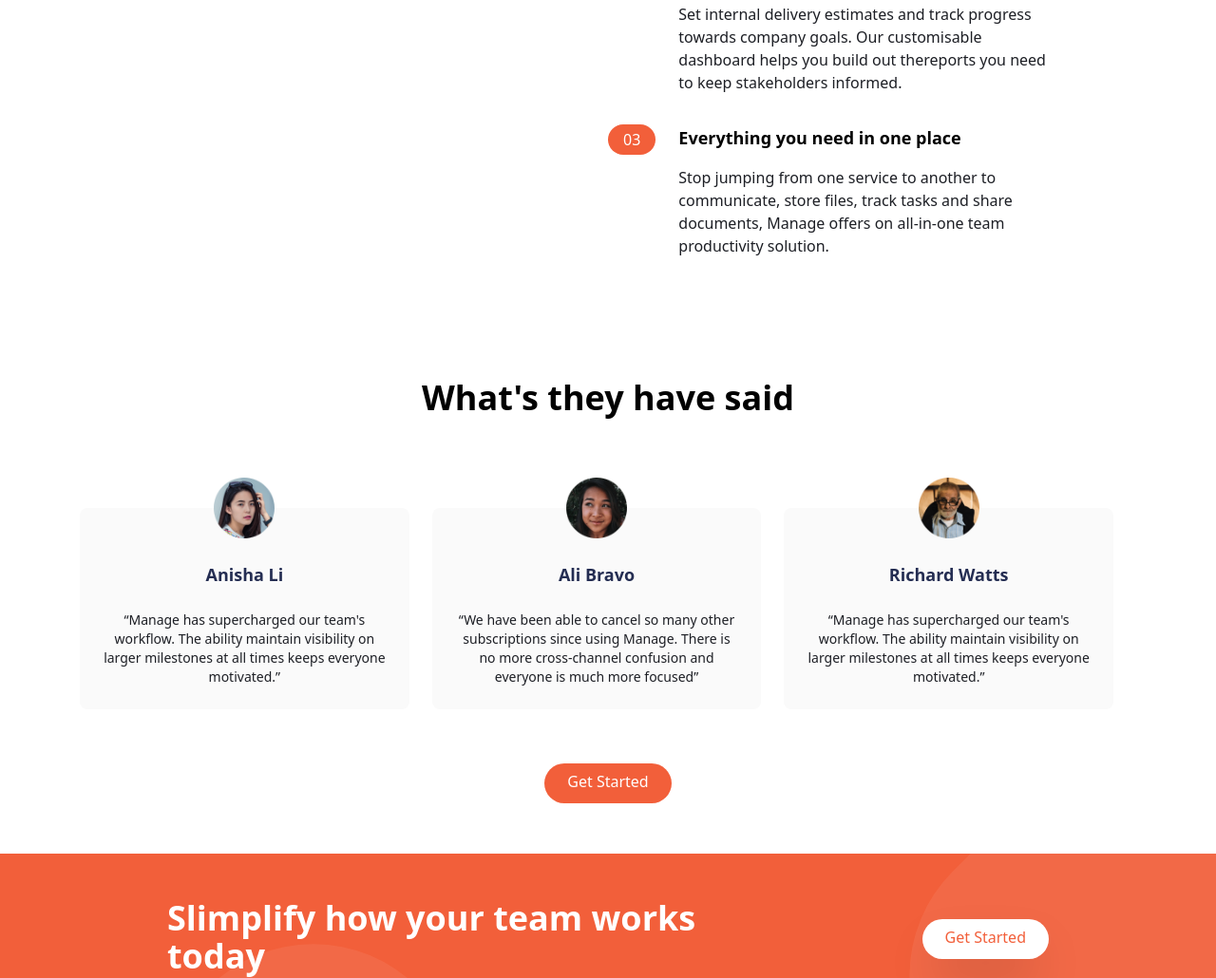
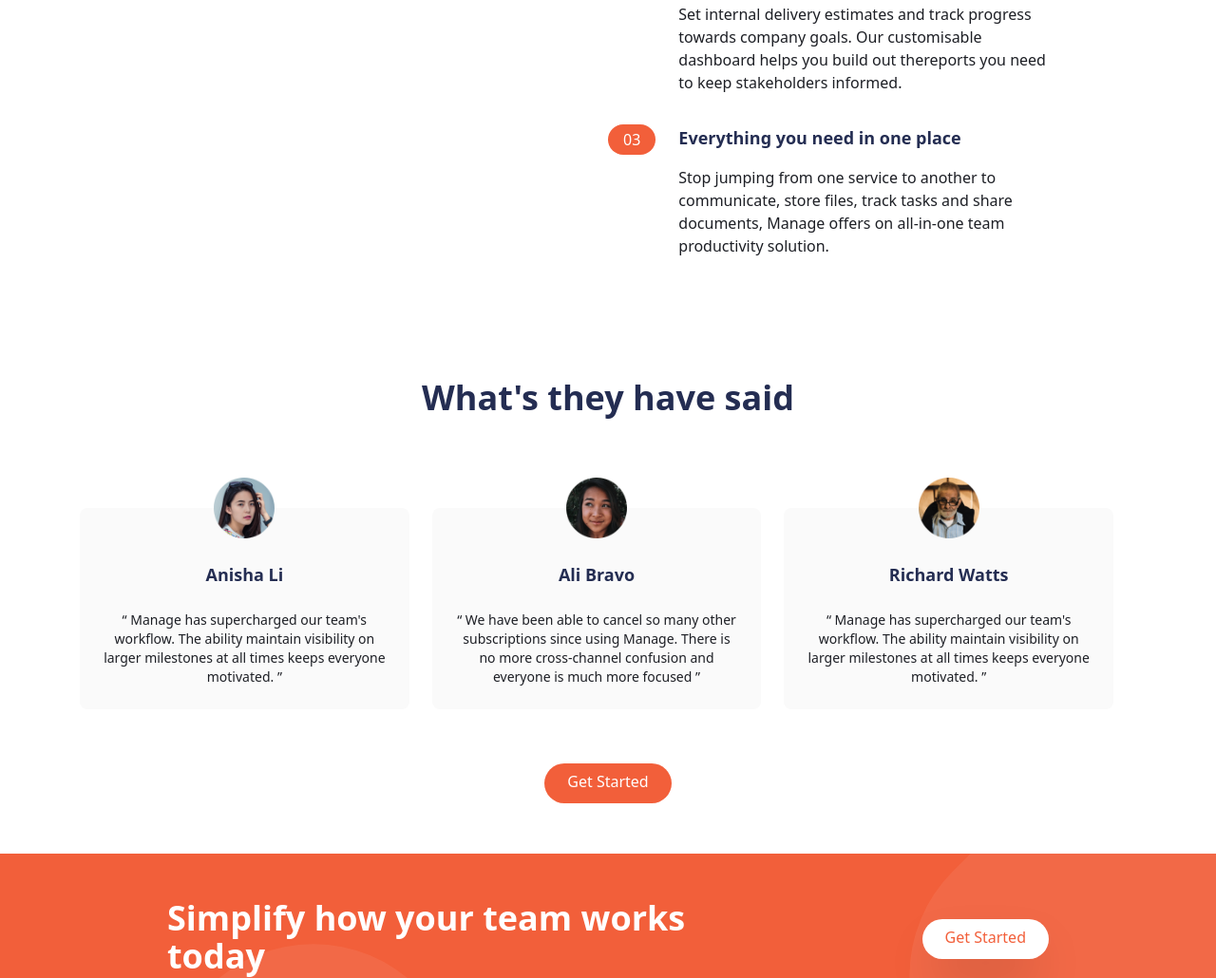
Before and after one commit to Sleekpenny/landing-page-for-manage-clone-, a website: page index.html in a window 1280 px wide. Shown: the part 869-1899 px from the top of the page at 95% size. Drawn offline with Linux system fonts and the light colour scheme.

Commit message:
changed the semantic tags

```diff
--- a/index.html
+++ b/index.html
@@ -30,8 +30,9 @@
                 <a href="#" class="hover:text-darkGrayishBlue">Community</a>
               </div>
               <!-- Button -->
-              <a href="#" class="hidden p-3 px-6 pt-2 text-white bg-brightRed rounded-full baseline hover:bg-brightRedLight md:block">Get Started</a>
-
+              <button>
+                <a href="#" class="hidden p-3 px-6 pt-2 text-white bg-brightRed rounded-full baseline hover:bg-brightRedLight md:block">Get Started</a>
+              </button>
               <!-- Hamburger Icon -->
               <button id="menu_btn" class="block hamburger md:hidden focus:outline-none">
                 <span class="hamburger-top"></span>
@@ -62,9 +63,9 @@
                 Bring everyone together to build better products
               </h1>
               <p class="max-w-sm text-center text-darkGrayishBlue md:text-left">Manage makes it simple for software teams to plan day-to-day tasks while keeping the larger team goals in view.</p>
-              <div class="flex justify-center md:justify-start">
+              <button class="flex justify-center md:justify-start">
                 <a href="#" class=" p-3 px-6 pt-2 text-white bg-brightRed rounded-full baseline hover:bg-brightRedLight ">Get Started</a>
-              </div>
+              </button>
           </div>
           <!-- Image -->
           <div>
@@ -120,7 +121,7 @@
                 <div class="px-4 py-2 text-white rounded-full md:py-1 bg-brightRed">
                   02
                 </div>
-                <h3 class="text-base font-bold md:mb-4 md:hidden">
+                <h3 class="text-base font-bold text-darkBlue md:mb-4 md:hidden">
                   Advanced built-in reports.
                 </h3>
               </div>
@@ -143,13 +144,13 @@
                 <div class="px-4 py-2 text-white rounded-full md:py-1 bg-brightRed">
                   03
                 </div>
-                <h3 class="text-base font-bold md:mb-4 md:hidden">
+                <h3 class="text-base font-bold text-darkBlue md:mb-4 md:hidden">
                   Everything you need in one place
                 </h3>
               </div>
           </div>
           <div>
-            <h3 class="hidden mb-4 text-lg font-bold md:block">
+            <h3 class="hidden mb-4 text-lg text-darkBlue font-bold md:block">
               Everything you need in one place
             </h3>
             <p class="text-darkGrayishBlue">
@@ -166,7 +167,7 @@
         <!-- container to heading and testimonial blocks -->
         <div class="max-w-6xl px-5 mx-auto mt-32 text-center">
           <!-- heading -->
-            <h2 class="text-4xl font-bold text-center">
+            <h2 class="text-4xl font-bold text-center text-darkBlue">
               What's they have said
             </h2>
 
@@ -174,39 +175,39 @@
             <div class="carousel flex flex-col mt-24 md:flex-row md:space-x-6">
 
               <!-- testimonial 1 -->
-              <div class="hidden carousel_item flex-col items-center p-6 space-y-6 rounded-lg bg-veryLightGray md:w-1/3">
+              <article class="hidden carousel_item flex-col items-center p-6 space-y-6 rounded-lg bg-veryLightGray md:w-1/3 md:flex">
                 <img src="./images/avatar-anisha.png" class="w-16 -mt-14" alt="anisha">
                 <h3 class="text-lg font-bold text-darkBlue">Anisha Li</h3>
-                <p class="text-sm text-darkGrayishBlue">
-                  “Manage has supercharged our team's workflow. The ability maintain visibility on larger milestones at all times keeps
-                  everyone motivated.”
-                </p>
-              </div>
+                <q class="text-sm text-darkGrayishBlue">
+                    Manage has supercharged our team's workflow. The ability maintain visibility on larger milestones at all times keeps
+                  everyone motivated.
+                </q>
+              </article>
 
               <!-- testimonial 2 -->
-              <div class=" hidden carousel_item flex-col items-center p-6 space-y-6 rounded-lg bg-veryLightGray md:w-1/3 md:flex">
+              <article class=" hidden carousel_item flex-col items-center p-6 space-y-6 rounded-lg bg-veryLightGray md:w-1/3 md:flex">
                 <img src="./images/avatar-ali.png" class="w-16 -mt-14" alt="anisha">
                 <h3 class="text-lg font-bold text-darkBlue">Ali Bravo</h3>
-                <p class="text-sm text-darkGrayishBlue">
-                  “We have been able to cancel so many other subscriptions since using Manage. There is no more cross-channel confusion and everyone is much more focused”
-                </p>
-              </div>
+                <q class="text-sm text-darkGrayishBlue">
+                    We have been able to cancel so many other subscriptions since using Manage. There is no more cross-channel confusion and everyone is much more focused
+                </q>
+              </article>
 
               <!-- testimonial 3 -->
-              <div class=" hidden carousel_item flex-col items-center p-6 space-y-6 rounded-lg bg-veryLightGray md:w-1/3 md:flex">
+              <article class=" hidden carousel_item flex-col items-center p-6 space-y-6 rounded-lg bg-veryLightGray md:w-1/3 md:flex">
                 <img src="./images/avatar-richard.png" class="w-16 -mt-14" alt="anisha">
                 <h3 class="text-lg font-bold text-darkBlue">Richard Watts</h3>
-                <p class="text-sm text-darkGrayishBlue">
-                  “Manage has supercharged our team's workflow. The ability maintain visibility on larger milestones at all times keeps
-                  everyone motivated.”
-                </p>
-              </div>
+                <q class="text-sm text-darkGrayishBlue">
+                    Manage has supercharged our team's workflow. The ability maintain visibility on larger milestones at all times keeps
+                  everyone motivated.
+                </q>
+              </article>
             </div>
 
             <!-- Button -->
-            <div class="my-16">
+            <button class="my-16">
               <a href="#" class=" p-3 px-6 pt-2 text-white bg-brightRed rounded-full baseline hover:bg-brightRedLight ">Get Started</a>
-            </div>
+            </button>
         </div>
       </section>
 
@@ -216,12 +217,12 @@
         <div class="container flex flex-col items-center justify-between px-6 py-24 mx-auto space-y-12 md:py-12 md:flex-row md:space-y-0">
           <!-- Heading -->
           <h2 class="text-5xl font-bold leading-tight text-center text-white md:text-4xl md:max-w-xl md:text-left">
-            Slimplify how your team works today
+            Simplify how your team works today
           </h2>
           <!-- Button -->
-          <div>
+          <button>
             <a href="#" class=" p-3 px-6 pt-2 text-brightRed bg-white rounded-full baseline hover:bg-gray-900 shadow-2xl ">Get Started</a>
-          </div>
+          </button>
         </div>
       </section>
       <!-- Footer -->
```
